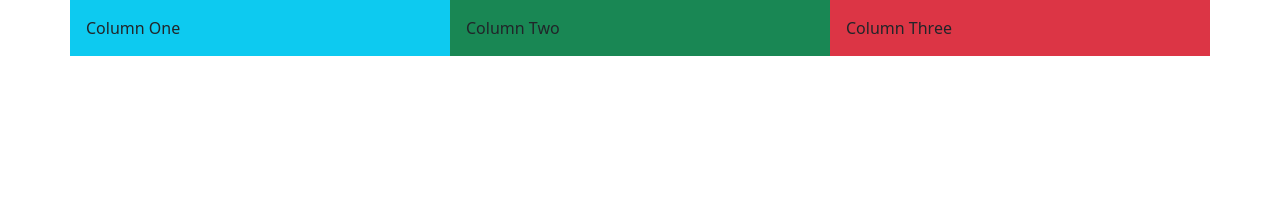
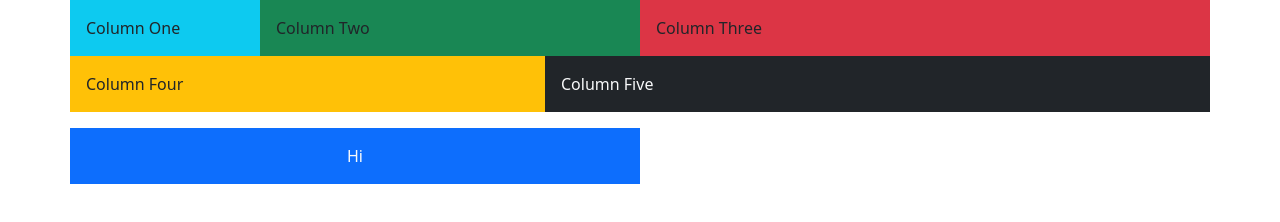
Before and after one commit to CaimeoAI/bootstrapintro, a plain HTML site: page index.html in a window 1280 px wide. Drawn offline with nearby package versions, Linux system fonts and the light colour scheme.

Commit message:
Initial commit

```diff
--- a/index.html
+++ b/index.html
@@ -11,9 +11,18 @@
 <body>
     <div class="container">
         <div class="row">
-            <div class="col p-3 bg-info">Column One</div>
-            <div class="col p-3 bg-success">Column Two</div>
-            <div class="col p-3 bg-danger">Column Three</div>
+            <!--? Every row is divided by 12 columns in Bootstrap Default -->
+            <div class="col-2 p-3 bg-info">Column One</div>
+            <div class="col-4 p-3 bg-success">Column Two</div>
+            <div class="col-6 p-3 bg-danger">Column Three</div>
+
+            <div class="col-5 p-3 bg-warning">Column Four</div>
+            <div class="col-7 p-3 bg-dark text-light">Column Five</div>
+        </div>
+
+        <div class="row my-3">
+            <div class="col-6 p-3 bg-primary text-center text-light">Hi</div>
+
         </div>
     </div>
 </body>
```
